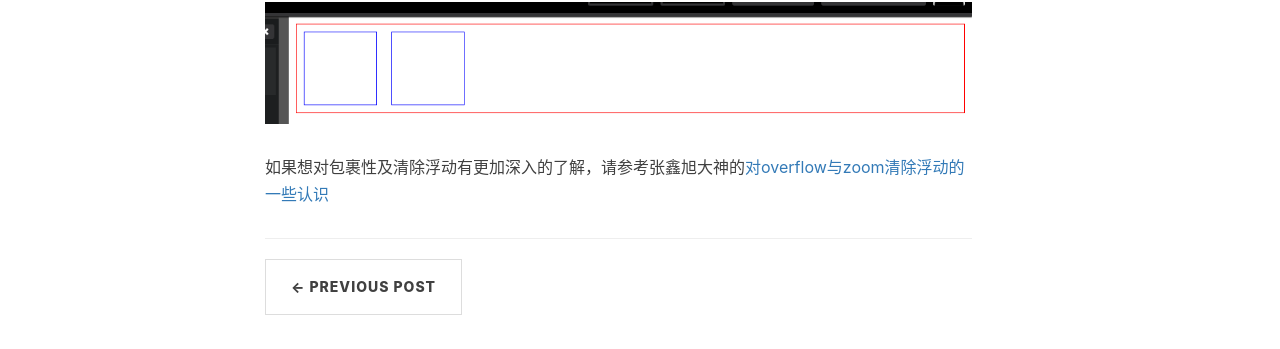
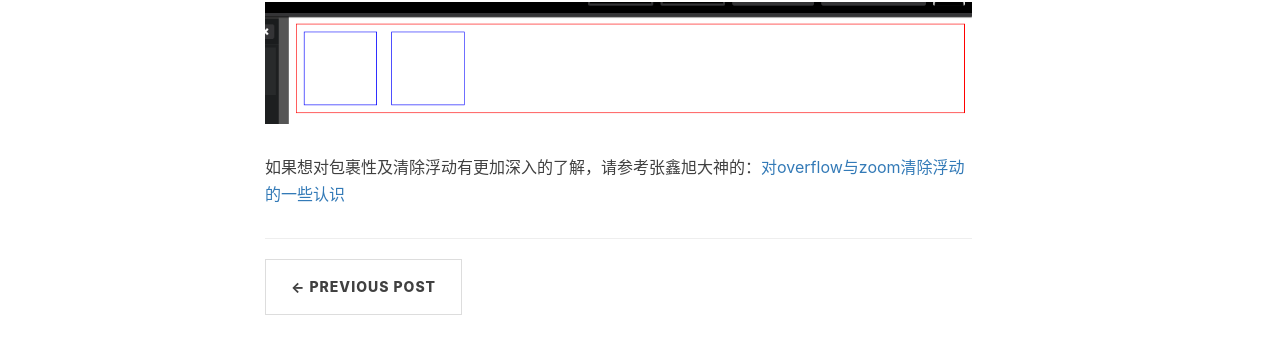
Before and after one commit to sheguloves/blog, a Jekyll site: the page built from _posts/2016-05-08-CSS-Start-from-Zero.md, in a window 1280 px wide and 900 px high, scrolled down 2460 px. Shown: the part 103-452 px from the top of the window. Built offline with Jekyll 4.4.1, drawn with Linux system fonts in a browser that asks for light colours; nearby versions of some CDN libraries; comment, search, counter and statistics services are not loaded.

```diff
--- a/_posts/2016-05-08-CSS-Start-from-Zero.md
+++ b/_posts/2016-05-08-CSS-Start-from-Zero.md
@@ -69,4 +69,4 @@ parent div float: left / display: inline-block / float: left
 parent div overflow: hidden
 ![parent div overflow hidden](/img/css-notes/overflow-hidden.png "Parent div overflow hidden")
 
-如果想对包裹性及清除浮动有更加深入的了解，请参考张鑫旭大神的[对overflow与zoom清除浮动的一些认识](http://www.zhangxinxu.com/wordpress/2010/01/%E5%AF%B9overflow%E4%B8%8Ezoom%E6%B8%85%E9%99%A4%E6%B5%AE%E5%8A%A8%E7%9A%84%E4%B8%80%E4%BA%9B%E8%AE%A4%E8%AF%86/)
+如果想对包裹性及清除浮动有更加深入的了解，请参考张鑫旭大神的：[对overflow与zoom清除浮动的一些认识](http://www.zhangxinxu.com/wordpress/2010/01/%E5%AF%B9overflow%E4%B8%8Ezoom%E6%B8%85%E9%99%A4%E6%B5%AE%E5%8A%A8%E7%9A%84%E4%B8%80%E4%BA%9B%E8%AE%A4%E8%AF%86/)
```
